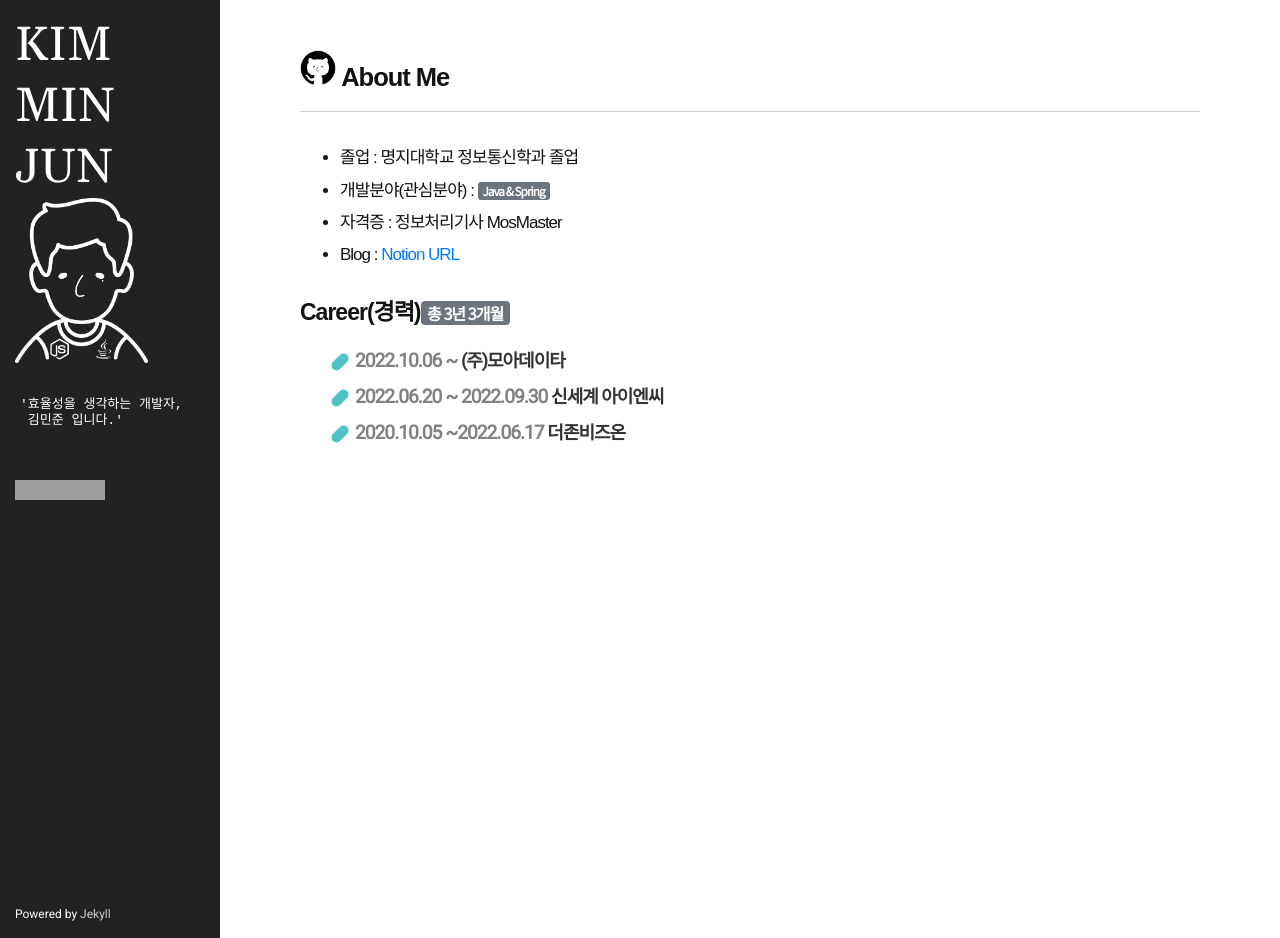
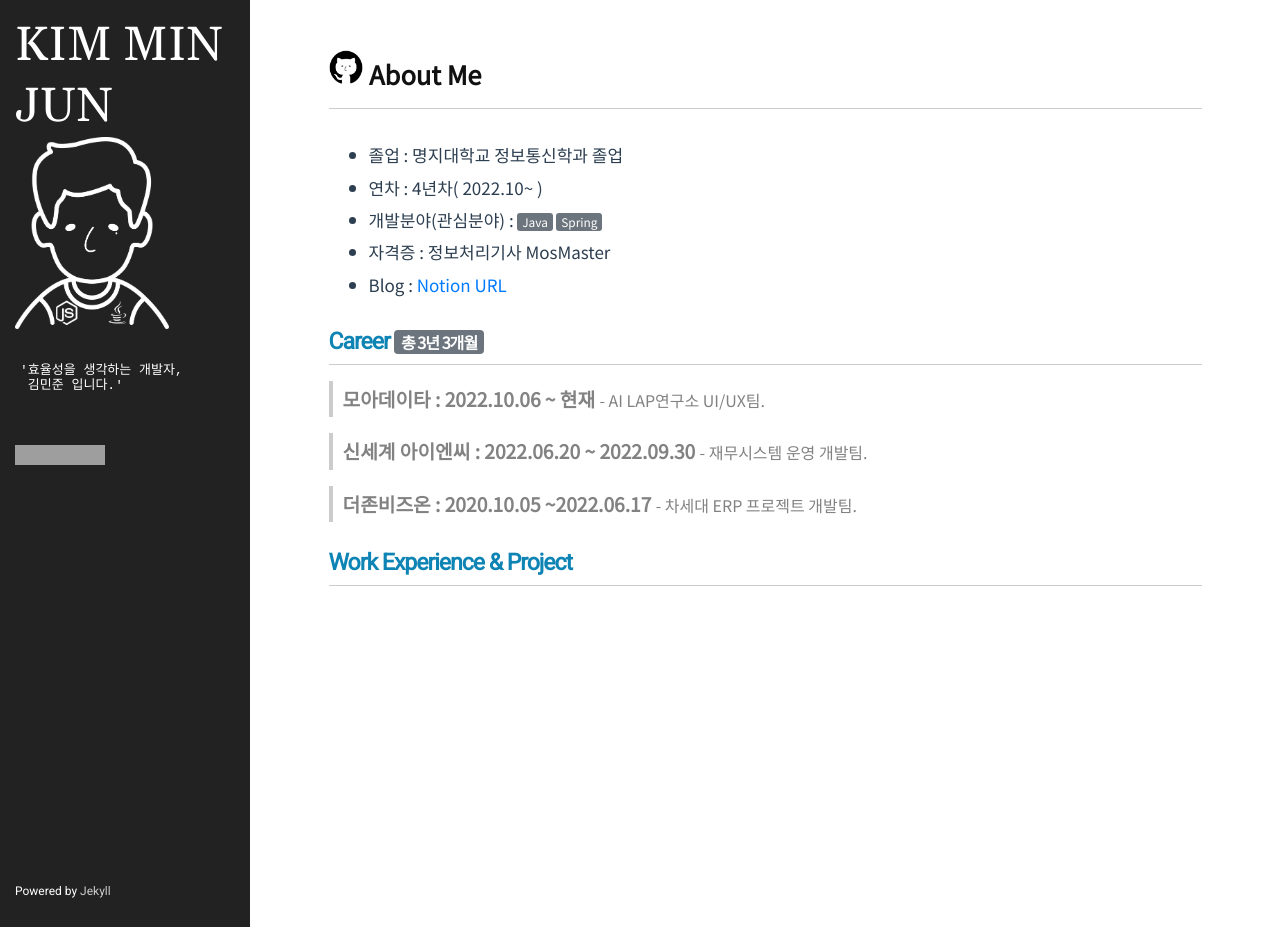
Before and after one commit to alswns1201/alswns1201.github.io, a Jekyll site: the page built from index.md, in a window 1280 px wide. Built offline with Jekyll 4.4.1, drawn with Linux system fonts in a browser that asks for light colours; grey boxes are pictures that could not be loaded.

Commit message:
포트폴리오 정리. 초기 시작.

```diff
--- a/_includes/home.html
+++ b/_includes/home.html
@@ -12,10 +12,12 @@
 <!--      </code></pre></div>-->
 <!--  </div>-->
   <ul>
-    <li>졸업    : 명지대학교 정보통신학과 졸업</li>
-    <li>개발분야(관심분야)   : <span  class="badge">Java & Spring</span></li>
-    <li>자격증   : 정보처리기사 MosMaster</li>
-    <li>Blog  : <a href="https://carpal-pull-289.notion.site/Memo-3dd724980fe64e7e8086683c12eb4bed?pvs=4">Notion URL</a> </li>
+        <li>졸업    : 명지대학교 정보통신학과 졸업</li>
+        <li>연차  : 4년차( 2022.10~ )</li>
+        <li>개발분야(관심분야)   : <span  class="badge"> Java </span> <span  class="badge"> Spring </span></li>
+        <li>자격증   : 정보처리기사 MosMaster</li>
+        <li>Blog  : <a href="https://carpal-pull-289.notion.site/Memo-3dd724980fe64e7e8086683c12eb4bed?pvs=4">Notion URL</a> </li>
+
   </ul>
 
 <!--  <h2 class="title-style">Career(경력)<span class="badge">총 3년 3개월</span> </h2>-->
@@ -33,22 +35,18 @@
 <!--  </blockquote>-->
 
   <div class ="carrer">
-    <h2 class="title-style">Career(경력)<span class="badge">총 3년 3개월</span> </h2>
-    <div class="content">
-        <h3>
-          <span> 2022.10.06 ~  </span>  (주)모아데이타
-        </h3>
-    </div>
-    <div class="content">
-      <h3>
-        <span> 2022.06.20 ~ 2022.09.30  </span>  신세계 아이엔씨
-      </h3>
-    </div>
-    <div class="content">
-      <h3>
-        <span> 2020.10.05 ~2022.06.17  </span>  더존비즈온
-      </h3>
-    </div>
+    <h2 class="title-style">Career   <span class="badge"> 총 3년 3개월</span> </h2>
+      <blockquote> <p style="font-size: 1rem"><span style="font-weight: 800; font-size: 1.2rem" >모아데이타 : 2022.10.06 ~ 현재 </span> - AI LAP연구소 UI/UX팀.</p></blockquote>
+      <blockquote><p style="font-size: 1rem"> <span style="font-weight: 800; font-size: 1.2rem" >신세계 아이엔씨 : 2022.06.20 ~ 2022.09.30 </span>  - 재무시스템 운영 개발팀.</blockquote>
+      <blockquote><p style="font-size: 1rem"> <span style="font-weight: 800; font-size: 1.2rem" >더존비즈온 : 2020.10.05 ~2022.06.17  </span> - 차세대 ERP 프로젝트 개발팀.</p></blockquote>
+  </div>
+
+
+
+
+  <div class ="project">
+    <h2 class="title-style">Work Experience & Project</h2>
+
   </div>
 
 
--- a/public/css/custom.css
+++ b/public/css/custom.css
@@ -1,36 +1,42 @@
+
 /**
-img style
+메인 화면
+ */
+article {
+    padding: 0 5% 0;
+    font-size: 17px;
+    margin-bottom: 100px;
+    line-height: 1.9;
+    /*font-family: 'Noto Sans Korean', sans-serif;*/
+}
+
+/**
+about Me에 있는 사진
+사이드 바에 있는 a태그 사진
  */
 article img { max-width: 4%;   }
 
 a img { max-width: 70%;   }
 
+li a img {max-width: 10%}
+
 /**
-title
+title 스타일
  */
 
 .title-style {
-    font-family: 'Noto Sans Korean', sans-serif;
-    color: #121212;
+    /*font-family: 'Noto Sans Korean', sans-serif;*/
     letter-spacing: -1px;
-    font-weight: bold;
+    /*font-weight: bold;*/
     font-size: 23px;
+    color: #0e84b5;
+    border-bottom: 1px solid #ccc;
 }
 
-h3{
-    display: block;
-    margin-block-start: 1em;
-    margin-block-end: 1em;
-    margin-inline-start: 0px;
-    margin-inline-end: 0px;
-    font-weight: bold;
-    position : relative;
-    padding-left: 25px;
-    font-size: 18px;
-    margin-bottom: 18px;
-}
-
-h3::before{
+/**
+title 앞에 형광색 표시 적용 하기.
+ */
+.mark01::before{
     content: "";
     display: block;
     height: 10px;
@@ -43,19 +49,22 @@
     left: 0;
 }
 
-.content{
-    display: block;
-    font-family: 'Noto Sans Korean', sans-serif;
-    font-size: 12px;
-    line-height: 18px;
-    color: #121212;
-    letter-spacing: -1px;
-}
+/**
+ 회색 배경 text
+ */
+.badge {
+    font-size: 70%;
+    background-color: #6c757d;
+    color: #fff;
+    padding: 0.25em 0.4em;
+    display: inline-block;
+    line-height: 1;
+    text-align: center;
+    white-space: nowrap;
+    vertical-align: baseline;
+    border-radius: 0.25em;
+    font-family: "Noto Sans KR", sans-serif;
 
-span {
-    font-weight: 800;
-    font-size: 1.2rem;
-    color: #828282;
 }
 
 
@@ -86,24 +95,14 @@
     animation-delay: 0.6s;
 }
 
-
 /**
- 회색 배경 text
+ 인용글
  */
-.badge {
-    font-size: 70%;
-    background-color: #6c757d;
-    color: #fff;
-    padding: 0.25em 0.4em;
-    display: inline-block;
-    line-height: 1;
-    text-align: center;
-    white-space: nowrap;
-    vertical-align: baseline;
-    border-radius: 0.25em;
-    font-family: "Noto Sans KR", sans-serif;
-
+Customblockquote {
+    margin: 0;
 }
 
-/*.badge::before { content: "("; }*/
-/*.badge::after { content: ")"; }*/
+Customblockquote li {
+    padding: 6px;
+    background: #eee;
+}
--- a/public/css/style.css
+++ b/public/css/style.css
@@ -33,9 +33,7 @@
   --font-family-serif: "Nanum Myeongjo";
 }
 
-* {
-	box-sizing: border-box;
-}
+
 
 article, aside, figcaption, figure, footer, header, hgroup, main, nav, section {
   display: block;
@@ -203,13 +201,7 @@
 	text-shadow: 1px 1px 1px rgba(150, 150, 150, 1);
 }
 
-article {
-	padding: 0 5% 0;
-	font-size: 17px;
-	margin-bottom: 100px;
-	line-height: 1.9;
-	font-family: 'Noto Sans Korean', sans-serif;
-}
+
 
 article.home div a, article.home pre a { color: #2c3e50; }
 article.home div a:hover, article.home pre a:hover { color: #2c3e50; text-decoration: none; }
@@ -223,10 +215,7 @@
   	margin-bottom: 15px;
 }
 
-p {
-  margin-top: 0;
-  margin-bottom: 0;
-}
+
 
 article h1,
 article h2,
```
